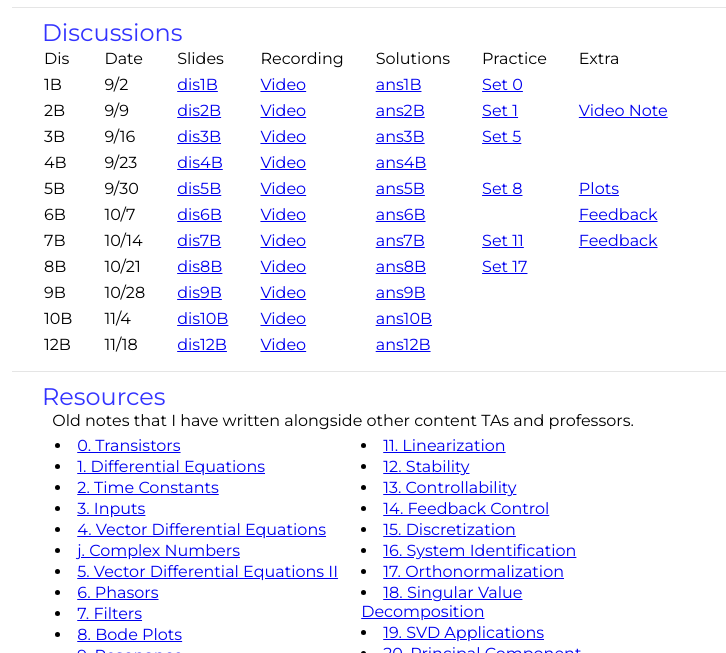
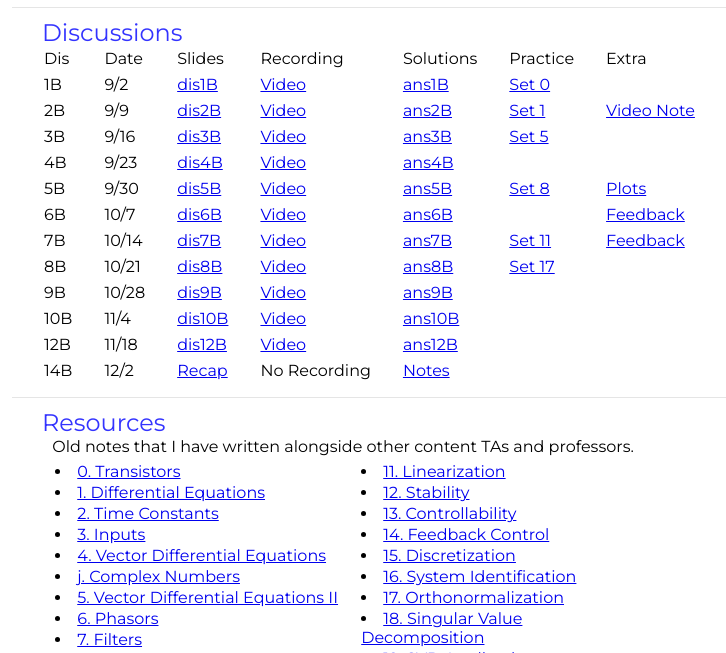
Before and after one commit to cptkorea/cptkorea.github.io, a plain HTML site: page teaching/index.html in a window 1280 px wide. Shown: the part 147-800 px from the top of the page, without its empty margins (116-842 px from the left). Drawn offline with Linux system fonts and the light colour scheme.

Commit message:
dis14b update

```diff
--- a/teaching/index.html
+++ b/teaching/index.html
@@ -144,6 +144,14 @@
               <td><a href="discussions/ans12B.pdf">ans12B</a></td>
               <td></td>
             </tr>
+            <tr>
+              <td>14B</td>
+              <td>12/2</td>
+              <td><a href="slides/14B.pdf" target="blank">Recap</a></td>
+              <td>No Recording</td>
+              <td><a href="discussions/notes14B.pdf">Notes</a></td>
+              <td></td>
+            </tr>
           </tbody>
         </table>
       </div>
```
Also changed, not shown: 3 other files.
